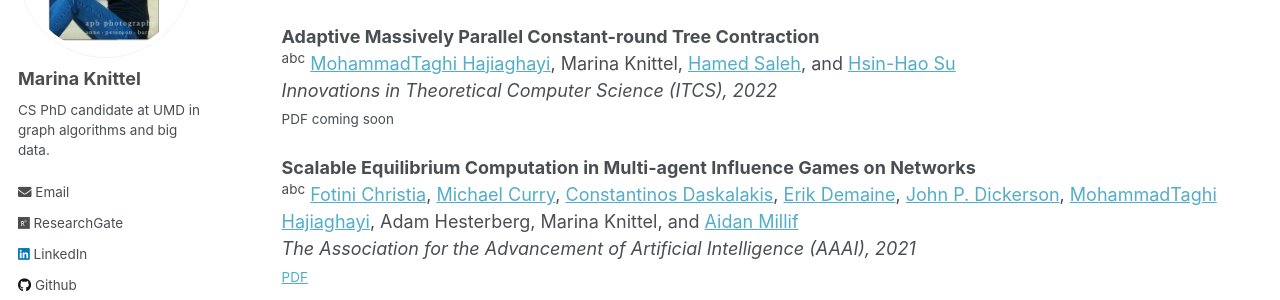
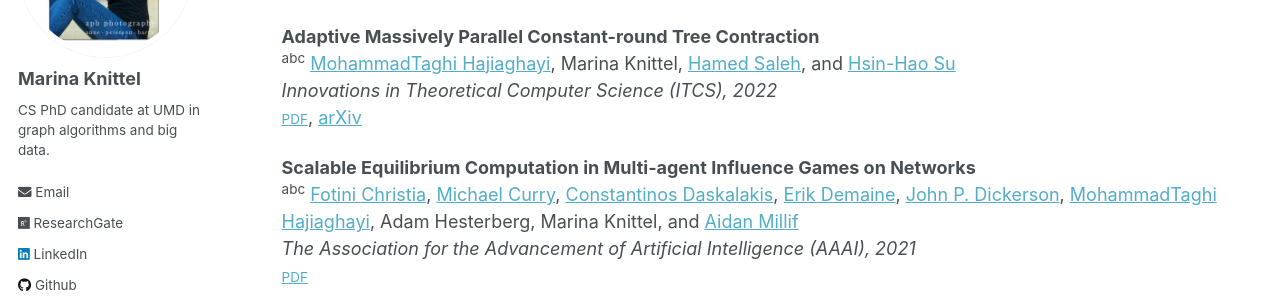
Before and after one commit to mknittel/mknittel.github.io, a Jekyll site: the page built from _pages/publications.md, in a window 1280 px wide and 900 px high, scrolled down 577 px. Shown: the part 153-453 px from the top of the window. Built offline with Jekyll 4.4.1, drawn with Linux system fonts in a browser that asks for light colours.

Commit message:
Added arxiv for ITCS paper

```diff
--- a/_pages/publications.md
+++ b/_pages/publications.md
@@ -42,7 +42,7 @@ Marina Knittel, Samuel Dooley, and [John P. Dickerson](http://jpdickerson.com/)<
 **Adaptive Massively Parallel Constant-round Tree Contraction**<br/>
 <sup>abc</sup> [MohammadTaghi Hajiaghayi](https://www.cs.umd.edu/~hajiagha/), Marina Knittel, [Hamed Saleh](https://www.cs.umd.edu/~hamed/), and [Hsin-Hao Su](https://sites.google.com/site/distributedhsinhao/)<br/>
 *Innovations in Theoretical Computer Science (ITCS), 2022*<br/>
-<small>PDF coming soon</small> <small class="summary"></small>
+<small>[PDF](https://mknittel.github.io/files/Hajiaghayi_et_al_ITCS_2022.pdf)</small>, [arXiv](https://arxiv.org/abs/2111.01904) <small class="summary"></small>
 
 **Scalable Equilibrium Computation in Multi-agent Influence Games on Networks**<br/>
 <sup>abc</sup> [Fotini Christia](http://fotini.mit.edu/), [Michael Curry](http://www.cs.umd.edu/~curry/), [Constantinos Daskalakis](http://people.csail.mit.edu/costis/), [Erik Demaine](http://erikdemaine.org/), [John P. Dickerson](http://jpdickerson.com/), [MohammadTaghi Hajiaghayi](https://www.cs.umd.edu/~hajiagha/), Adam Hesterberg, Marina Knittel, and [Aidan Millif](https://www.aidanmilliff.com/)<br/>
```
Also changed, not shown: 1 other file.
